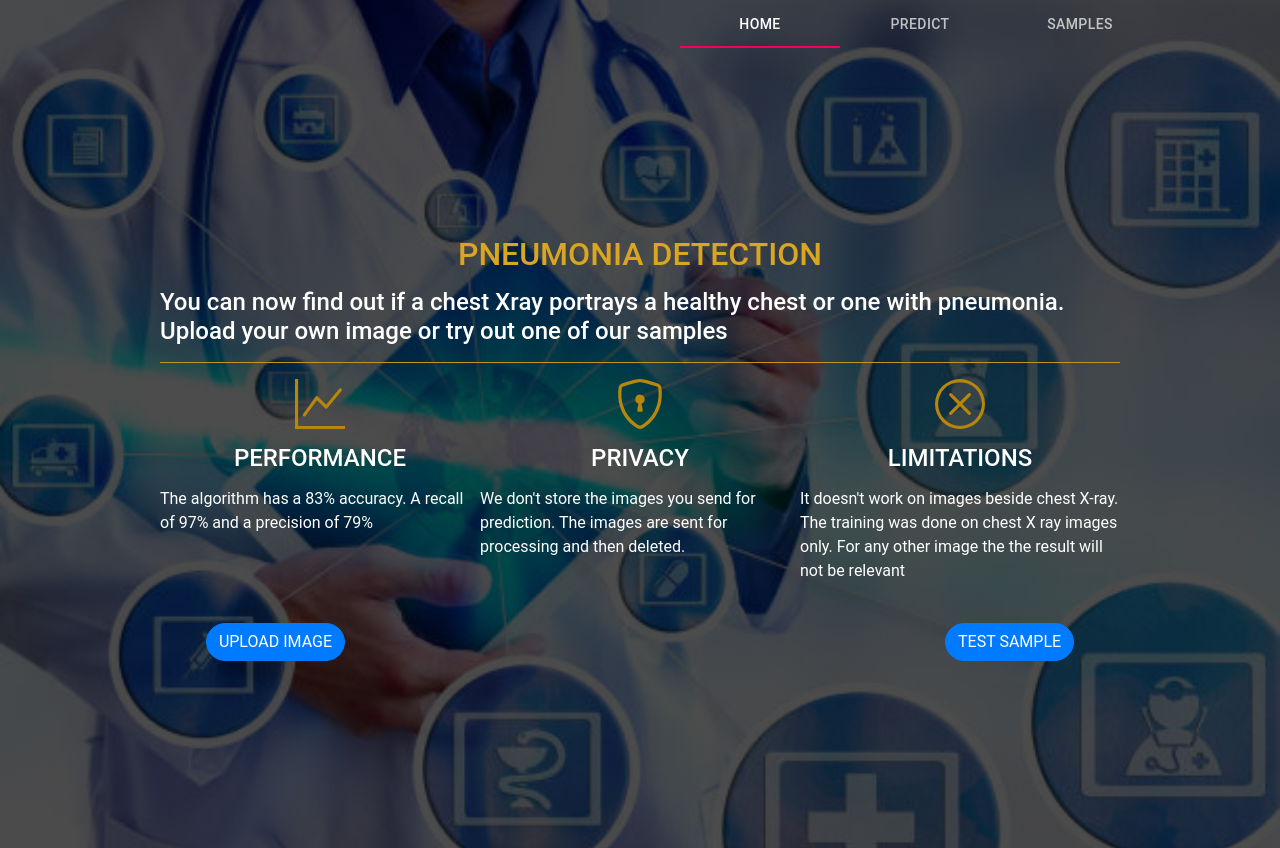
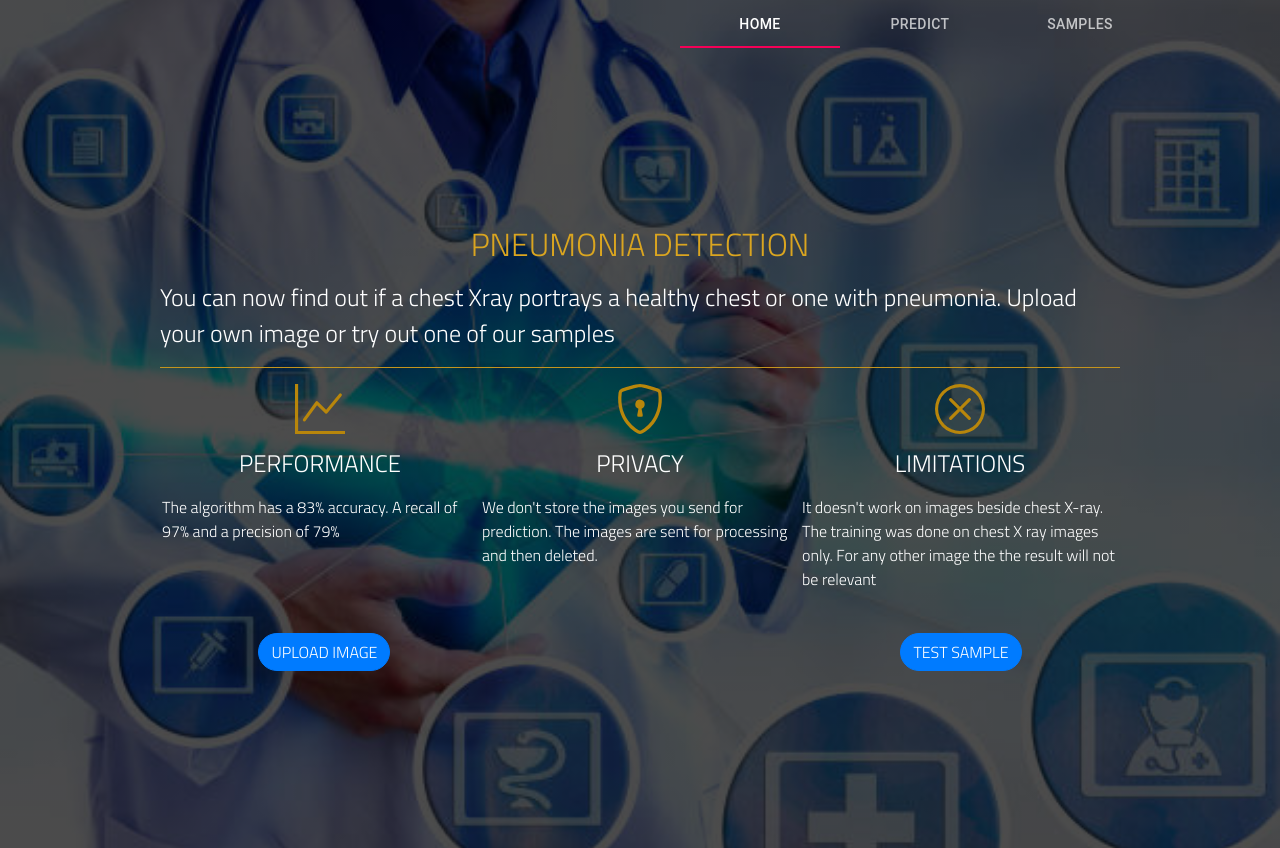
Before and after one commit to SimionFlorin/pneumonia-detection, a React (Create React App) app in the folder pneumonia-detection/: page / in a window 1280 px wide. Built offline with nearby package versions, Linux system fonts and the light colour scheme.

Commit message:
added font

```diff
--- a/pneumonia-detection/public/index.html
+++ b/pneumonia-detection/public/index.html
@@ -9,6 +9,11 @@
       name="description"
       content="Web site created using create-react-app"
     />
+    <link href="https://fonts.googleapis.com/css2?family=Titillium+Web:wght@300&display=swap" rel="stylesheet">
+    <link
+         href="https://fonts.googleapis.com/css?family=Lato%3A100%2C300%2C300i%2C400&display=swap&fbclid=IwAR09VG60xyZm7RLTx4bimHITBRZNp5whcPnaS1NlWkDQUDmiNJi3C-0tldM"
+     rel="stylesheet">
+    <link href="https://fonts.googleapis.com/css2?family=Abel&display=swap" rel="stylesheet">
     <link rel="apple-touch-icon" href="%PUBLIC_URL%/logo192.png" />
     <!--
       manifest.json provides metadata used when your web app is installed on a
--- a/pneumonia-detection/src/About.jsx
+++ b/pneumonia-detection/src/About.jsx
@@ -17,33 +17,33 @@ class About extends React.Component {
                 <div style={{display:'flex',justifyContent:'center',height:'100vh',alignItems:'center'}}>
                     <div style={{justifyContent:'center',alignContent:'space-between', color:'white',textAlign:'center'}}>
                         <h2 style={{color:'goldenrod'}}>PNEUMONIA DETECTION </h2>
-                        <h4 style={{maxWidth: 920,textAlign:'left',marginTop:15,marginBottom:15}}>You can now find out if a chest Xray
-                            portrays a healthy chest or one with pneumonia. Upload your own image or try out one of our samples</h4>
+                        <p style={{maxWidth: 920,textAlign:'left',marginTop:15,marginBottom:15,fontSize:'x-large'}}>You can now find out if a chest Xray
+                            portrays a healthy chest or one with pneumonia. Upload your own image or try out one of our samples</p>
                         <hr style={{backgroundColor:'goldenrod'}}/>
                         <div style={{alignContent:'space-between',display:'inline-flex',maxWidth:960}}>
                             <span style={{width:320}}>
                                 <Icon.GraphUp className='Icons'/>
                                 <h4 style={{marginTop:15,marginBottom:15}}>PERFORMANCE</h4>
-                                <p style={{textAlign:'left'}}>The algorithm has a 83% accuracy. A recall of 97% and a precision of 79%</p>
+                                <p style={{textAlign:'left',padding:2}}>The algorithm has a 83% accuracy. A recall of 97% and a precision of 79%</p>
                             </span>
                             <span style={{width:320}}>
                                 <Icon.ShieldLock className='Icons'/>
                                 <br/>
                                 <h4 style={{marginTop:15,marginBottom:15}}>PRIVACY</h4>
-                                <p style={{textAlign:'left'}}>We don't store the images you send for prediction.
+                                <p style={{textAlign:'left',padding:2}}>We don't store the images you send for prediction.
                                     The images are sent for processing and then deleted.</p>
                             </span>
                             <span style={{width:320}}>
                                 <Icon.XCircle className='Icons'/>
                                 <h4 style={{marginTop:15,marginBottom:15}}>LIMITATIONS</h4>
-                                <p style={{textAlign:'left'}}>It doesn't work on images beside chest X-ray. The training was done on chest X ray images only.
+                                <p style={{textAlign:'left',padding:2}}>It doesn't work on images beside chest X-ray. The training was done on chest X ray images only.
                                 For any other image the the result will not be relevant</p>
                             </span>
                         </div>
                         <br/>
                         <br/>
                         <div>
-                            <Link to='/Predict' style={{marginRight:600}}>
+                            <Link to='/Predict' style={{marginRight:510}}>
                                 <Button variant='primary' style={{borderRadius:30}}>UPLOAD IMAGE</Button>
                             </Link>
                             <Link to='/Samples'>
--- a/pneumonia-detection/src/App.css
+++ b/pneumonia-detection/src/App.css
@@ -1,15 +1,16 @@
 .App {
   text-align: center;
 }
-
 .BackgroundImage, .XrayBackground{
   background: linear-gradient(rgba(0, 0, 0, 0.7), rgba(0, 0, 0, 0.7)),url(./pneumonia-background-image.jpg) no-repeat center center fixed;
   -webkit-background-size: cover;
   -moz-background-size: cover;
   -o-background-size: cover;
   background-size: cover;
-  font-family: Roboto;
+  font-family: 'Titillium Web', sans-serif
+  /*font-family: Lato;*/
 }
+
 .App-logo {
   height: 40vmin;
   pointer-events: none;
--- a/pneumonia-detection/src/LandingPage.css
+++ b/pneumonia-detection/src/LandingPage.css
@@ -11,7 +11,6 @@ html {
     color: white;
     vertical-align: middle;
     height: 100vh;
-    font-family: roboto;
     font-size: x-large;
 }
 
--- a/pneumonia-detection/src/PredictPage.jsx
+++ b/pneumonia-detection/src/PredictPage.jsx
@@ -100,9 +100,6 @@ class PredictPage extends React.Component{
                                 <Button variant='light' size='lg' onClick={this.submit}>
                                     PREDICT
                                 </Button>
-                                {/*<Link to='/Samples'>*/}
-                                {/*    <Button variant='light' size='lg' color='default'>TEST SAMPLE</Button>*/}
-                                {/*</Link>*/}
                             </div>
                         </div>
                         <div >
```
